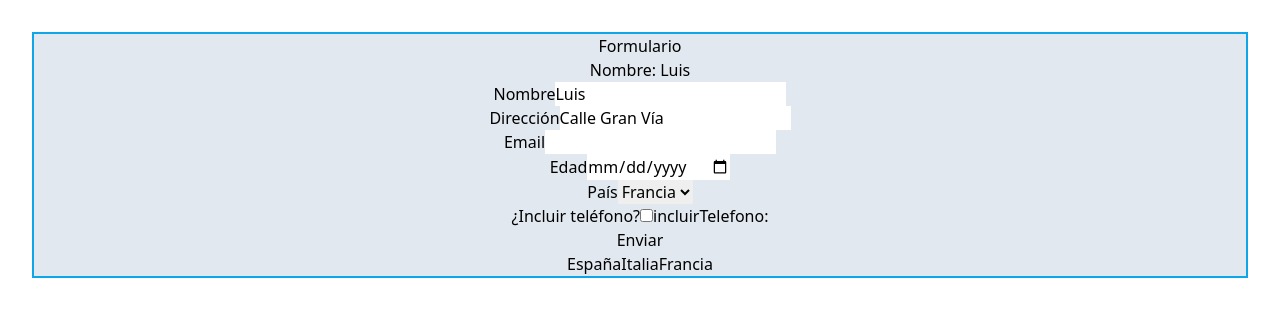
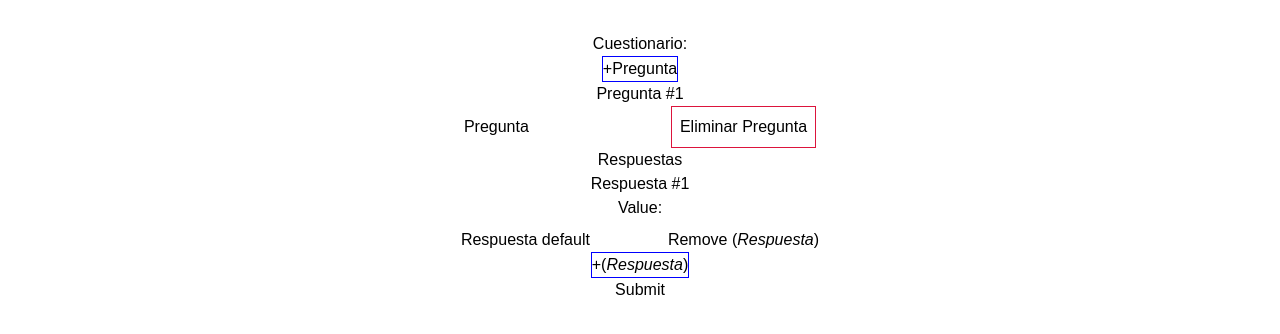
Before and after one commit to jimmyegc/react-hook-form, a React (Vite) app: page / in a window 1280 px wide. Shown: the top 334 px of the page. Built offline with nearby package versions, Linux system fonts and the light colour scheme.

Commit message:
fix 09042024

```diff
--- a/src/App.tsx
+++ b/src/App.tsx
@@ -1,4 +1,6 @@
 import './App.css'
+import { FormArrayFields } from './components/FormArrayFields';
+import FormNested from './components/FormNested/FormNested';
 import { Formulario } from "./components/Formulario";
 import { FormUser } from './components/FormUser';
 import { FormWatch } from './components/FormWatch';
@@ -6,8 +8,11 @@ import { FormWatch } from './components/FormWatch';
 function App() {
   return (
     <>
+
+      <FormNested/>
+      {/*<FormArrayFields />
       <Formulario />
-      {/* <FormWatch />
+       <FormWatch />
       <FormUser /> */}
     </>
   );
--- /dev/null
+++ b/src/components/FormArrayFields.tsx
@@ -0,0 +1,88 @@
+import { useFieldArray, useForm } from "react-hook-form"
+
+export const FormArrayFields = () => {
+
+
+
+    const { register, control, handleSubmit } = useForm({
+        defaultValues: {
+          questions: [{ label: "" }],
+          answers: [{ label: "", action: "", webformId: 0 }],
+          test: [{ nombre: "Jimmy", apellido: "Garcia" }]
+        },
+        mode: "onChange"
+    })
+
+    const { fields: fieldsQuestion, append: appendQuestion, remove: removeQuestion } = useFieldArray({
+      control,
+      name: "questions"
+    })
+
+    const { fields, append, remove } = useFieldArray({
+      control,
+      name: "answers"
+    })
+
+    /*const { fields, append, remove } = useFieldArray({
+        control,
+        name: "test"
+    })*/
+
+
+    const onSubmit = (values) => {
+      console.log(values)
+    }
+
+
+
+  return (<>
+    <div>FormArrayFields</div>
+
+    <button onClick={()=> appendQuestion({ label: "¿?" })}>+Pregunta</button> |
+    {/* <button onClick={() => append({ nombre: "nuevo", apellido: "nuevo apellido" })}>Agregar</button> */}
+    <button onClick={() => append({ label: "", action: "n", webformId: 0 })}
+      style={{ border: '1px solid #000'}}
+      >+ Respuesta</button>
+
+    {/* {JSON.stringify(fields)} */}
+
+
+
+    <form onSubmit={handleSubmit(onSubmit)}>
+
+
+      {fieldsQuestion.map((item, index) => (
+        <div key={index}>
+          <input type="text"
+          style={{ border: '1px solid #000'}}
+            {...register(`questions.${index}.label`)}
+          />
+          <button>X</button>
+
+          {fields.map((item2, index2) => (
+        <div key={index2}>
+          <input
+            type="text"
+            style={{ border: '1px solid #000'}}
+            {...register(`answers.${index2}.label`)}
+          />
+          <input
+            type="text"
+            style={{ border: '1px solid #000'}}
+            {...register(`answers.${index2}.action`, { required: true })}
+          />
+
+          <button onClick={() => remove(index2)}>X</button>
+        </div>
+      )
+    )}
+
+        </div>
+      )) }
+
+
+    <button type="submit">Enviar</button>
+    </form>
+
+    </> )
+}
--- /dev/null
+++ b/src/components/FormNested/FormNested.tsx
@@ -0,0 +1,126 @@
+import { useForm, useFieldArray } from "react-hook-form";
+import type { UseFormRegister, Control, DefaultValues } from "react-hook-form";
+import "./styles.css";
+
+type Answer = {
+  value: string;
+};
+
+type Field = {
+  question: Array<string>;
+  answers: Array<Answer>;
+};
+
+type FormValues = {
+  fields: Array<Field>;
+};
+
+type NestedFieldArrayProps = {
+  control: Control<FormValues>;
+  register: UseFormRegister<FormValues>;
+  parentFieldIndex: number;
+};
+
+function NestedFieldArray({
+  control,
+  register,
+  parentFieldIndex
+}: NestedFieldArrayProps) {
+  const { fields, append, remove } = useFieldArray({
+    control,
+    name: `fields.${parentFieldIndex}.answers`
+  });
+
+  return (
+    <fieldset>
+      <legend>Respuestas</legend>
+      {fields.map((field, index) => (
+        <fieldset key={field.id}>
+          <legend>Respuesta #{index+1}</legend>
+          <label>Value:</label>
+          <input
+            {...register(`fields.${parentFieldIndex}.answers.${index}.value`)}
+          />
+          <button type="button" onClick={() => remove(index)}>
+            Remove (<i>Respuesta</i>)
+          </button>
+        </fieldset>
+      ))}
+      <button
+        type="button"
+        style={{ border: '1px solid blue'}}
+        onClick={() =>
+          append({
+            value: ""
+          })
+        }
+      >
+        +(<i>Respuesta</i>)
+      </button>
+    </fieldset>
+  );
+}
+
+const defaultValues: DefaultValues<FormValues> = {
+  fields: [
+    {
+      answers: [{ value: "Respuesta default" }],
+      question: ["Pregunta"]
+    }
+  ]
+};
+
+export default function FormNested() {
+  const { control, handleSubmit, register } = useForm<FormValues>({
+    defaultValues
+  });
+
+  const { fields, append, remove } = useFieldArray({ control, name: "fields" });
+
+  const onSubmit = (values) => {
+    console.log(values)
+  }
+
+
+  return (
+    <form onSubmit={handleSubmit(onSubmit)}>
+      <fieldset>
+        <legend>Cuestionario:</legend>
+        <button
+          type="button"
+          style={{ border: '1px solid blue'}}
+          onClick={() =>
+            append({
+              question: [""],
+              answers: [{ value: "" }],
+            })
+          }
+        >
+          +Pregunta
+        </button>
+        {fields.map((field, index) => (
+          <fieldset key={field.id}>
+            <legend>Pregunta #{index+1}</legend>
+            <input type="text" placeholder="¿Pregunta?"
+              {...register(`fields.${index}.question`)}
+            />
+            <button type="button"
+            style={{ border: '1px solid crimson', padding: 8}}
+            onClick={() => remove(index)}>
+              Eliminar Pregunta
+            </button>
+
+            <NestedFieldArray
+              control={control}
+              register={register}
+              parentFieldIndex={index}
+            />
+
+          </fieldset>
+        ))}
+
+      </fieldset>
+      <button>Submit</button>
+    </form>
+  );
+}
--- /dev/null
+++ b/src/components/FormNested/NestedFieldArray/NestedFieldArray.tsx
@@ -0,0 +1,41 @@
+import { useFieldArray } from "react-hook-form";
+
+export const NestedFieldArray = ({
+    control,
+    register,
+    parentFieldIndex
+  }: NestedFieldArrayProps)  => {
+    const { fields, append, remove } = useFieldArray({
+        control,
+        name: `fields.${parentFieldIndex}.answers`
+      });
+
+      return (
+        <fieldset>
+          <legend>Respuestas</legend>
+          {fields.map((field, index) => (
+            <fieldset key={field.id}>
+              <legend>Respuesta #{index+1}</legend>
+              <label>Value:</label>
+              <input
+                {...register(`fields.${parentFieldIndex}.answers.${index}.value`)}
+              />
+              <button type="button" onClick={() => remove(index)}>
+                Remove (<i>Respuesta</i>)
+              </button>
+            </fieldset>
+          ))}
+          <button
+            type="button"
+            style={{ border: '1px solid blue'}}
+            onClick={() =>
+              append({
+                value: ""
+              })
+            }
+          >
+            +(<i>Respuesta</i>)
+          </button>
+        </fieldset>
+      );
+}
--- /dev/null
+++ b/src/components/FormNested/Original.tsx
@@ -0,0 +1,120 @@
+import { useForm, useFieldArray } from "react-hook-form";
+import type { UseFormRegister, Control, DefaultValues } from "react-hook-form";
+import "./styles.css";
+
+type Option = {
+  value: string;
+};
+
+type Field = {
+  props: Array<Option>;
+  options: Array<string>;
+};
+
+type FormValues = {
+  fields: Array<Field>;
+};
+
+type NestedFieldArrayProps = {
+  control: Control<FormValues>;
+  register: UseFormRegister<FormValues>;
+  parentFieldIndex: number;
+};
+
+function NestedFieldArray({
+  control,
+  register,
+  parentFieldIndex
+}: NestedFieldArrayProps) {
+  const { fields, append, remove } = useFieldArray({
+    control,
+    name: `fields.${parentFieldIndex}.props`
+  });
+
+  return (
+    <fieldset>
+      <legend>Nested field array</legend>
+      {fields.map((field, index) => (
+        <fieldset key={field.id}>
+          <legend>Prop #{index}</legend>
+          <label>Value:</label>
+          <input
+            {...register(`fields.${parentFieldIndex}.props.${index}.value`)}
+          />
+          <button type="button" onClick={() => remove(index)}>
+            Remove (<i>Nested</i>)
+          </button>
+        </fieldset>
+      ))}
+      <button
+        type="button"
+        onClick={() =>
+          append({
+            value: ""
+          })
+        }
+      >
+        Append (<i>Nested</i>)
+      </button>
+    </fieldset>
+  );
+}
+
+const defaultValues: DefaultValues<FormValues> = {
+  fields: [
+    {
+      props: [{ value: "Some value" }],
+      options: [""]
+    }
+  ]
+};
+
+export default function App() {
+  const { control, handleSubmit, register } = useForm<FormValues>({
+    defaultValues
+  });
+
+  const { fields, append, remove } = useFieldArray({ control, name: "fields" });
+
+  return (
+    <form onSubmit={handleSubmit(console.info)}>
+      <fieldset>
+        <legend>Parent field array</legend>
+        {fields.map((field, index) => (
+          <fieldset key={field.id}>
+            <legend>Field #{index}</legend>
+            <label>Options</label>
+            <select {...register(`fields.${index}.options`)} multiple>
+              <option value="" disabled>
+                Select an option
+              </option>
+              <option value="first">First</option>
+              <option value="second">Second</option>
+              <option value="third">Third</option>
+            </select>
+            <NestedFieldArray
+              control={control}
+              register={register}
+              parentFieldIndex={index}
+            />
+            <button type="button" onClick={() => remove(index)}>
+              Remove (<i>Parent</i>)
+            </button>
+          </fieldset>
+        ))}
+        <button
+          type="button"
+          onClick={() =>
+            append({
+              props: [{ value: "" }],
+              options: [""]
+            })
+          }
+        >
+          Append (<i>Parent</i>)
+        </button>
+      </fieldset>
+      <button>Submit</button>
+    </form>
+  );
+}
--- /dev/null
+++ b/src/components/FormNested/styles.css
@@ -0,0 +1,12 @@
+body {
+    font-family: sans-serif;
+  }
+
+  label {
+    display: block;
+    margin-bottom: 0.5rem;
+  }
+
+  button {
+    margin-top: 0.5rem;
+  }
```
Also changed, not shown: 1 other file (tests, documents, lock files or other folders).
